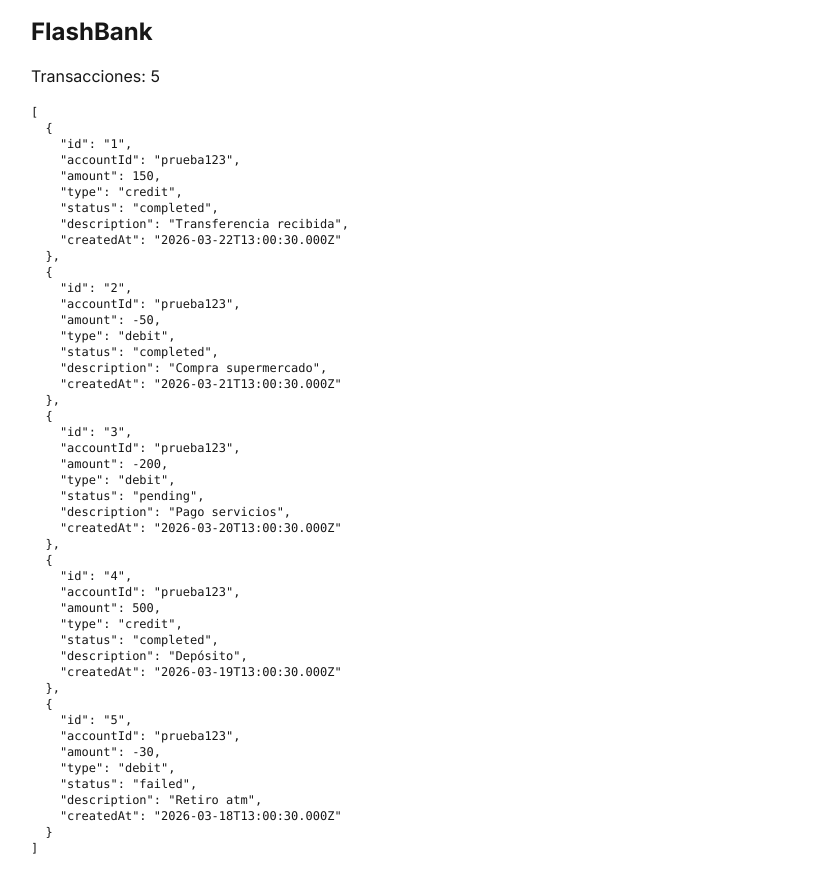
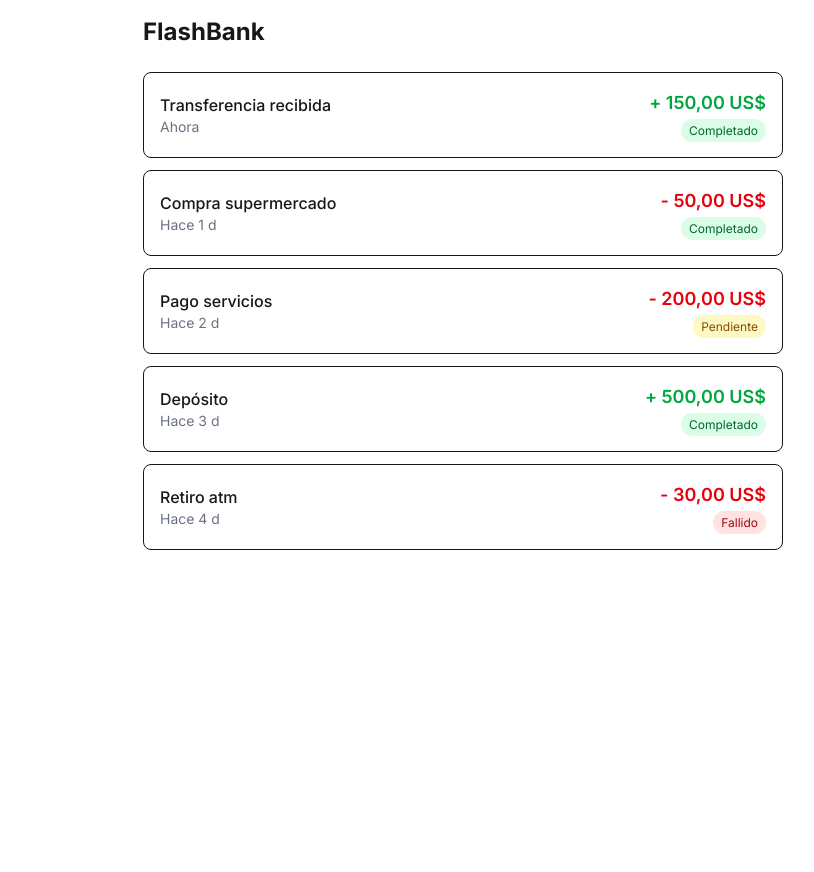
Before and after one commit to ltgabriel/flashbank-frontend, a Next.js app: page / in a window 1280 px wide. Shown: the whole page, without its empty margins (177-991 px from the left). After the commit the page ends 800 px from the top, so only its background shows below. Built offline with nearby package versions, Linux system fonts and the light colour scheme.

Commit message:
agrego componente transactionitem con un formato mas presentable

```diff
--- a/src/app/page.tsx
+++ b/src/app/page.tsx
@@ -1,18 +1,36 @@
 'use client'
 import Image from "next/image";
 import { useTransactionHistory } from '@/features/transactions/hooks/usetransactionhistory'
+import { TransactionItem } from '@/components/transaction-list/transactionItem'
 
 export default function Home() {
   const { transactions, isLoading, error } = useTransactionHistory({ accountId: 'prueba123' })
 
-  if (isLoading) return <div className="p-4">Cargando...</div>
-  if (error) return <div className="p-4 text-red-500">Error: {error.message}</div>
+  if (isLoading) return <div className="p-4 text-center">Cargando transacciones...</div>
+
+  if (error) return (
+    <div className="p-4 text-center text-red-500">
+      Error: {error.message}
+    </div>
+  )
 
   return (
-    <main className="p-4 max-w-4xl mx-auto">
-      <h1 className="text-2xl font-bold mb-4">FlashBank</h1>
-      <p>Transacciones: {transactions.length}</p>
-      <pre className="text-xs mt-4">{JSON.stringify(transactions, null, 2)}</pre>
+    <main className="p-4 max-w-2xl mx-auto">
+      <h1 className="text-2xl font-bold mb-6">FlashBank</h1>
+
+      <div className="space-y-3">
+        {transactions.map((tx) => (
+          <TransactionItem
+            key={tx.id}
+            id={tx.id}
+            amount={tx.amount}
+            type={tx.type}
+            status={tx.status}
+            description={tx.description}
+            createdAt={tx.createdAt}
+          />
+        ))}
+      </div>
     </main>
   )
 }
--- a/src/components/transaction-list/transactionItem.tsx
+++ b/src/components/transaction-list/transactionItem.tsx
@@ -0,0 +1,67 @@
+interface TransactionItemProps {
+  id: string
+  amount: number
+  type: 'credit' | 'debit'
+  status: 'pending' | 'completed' | 'failed'
+  description: string
+  createdAt: string
+}
+
+export function TransactionItem({ amount, type, status, description, createdAt }: TransactionItemProps) {
+  // Formatear monto
+  const formattedAmount = new Intl.NumberFormat('es-ES', {
+    style: 'currency',
+    currency: 'USD',
+  }).format(Math.abs(amount))
+
+  // Color según tipo
+  const amountColor = type === 'credit' ? 'text-green-600' : 'text-red-600'
+  const amountSign = type === 'credit' ? '+' : '-'
+
+  // Color según estado
+  const statusColors = {
+    pending: 'bg-yellow-100 text-yellow-800',
+    completed: 'bg-green-100 text-green-800',
+    failed: 'bg-red-100 text-red-800',
+  }
+
+  // Texto según estado
+  const statusText = {
+    pending: 'Pendiente',
+    completed: 'Completado',
+    failed: 'Fallido',
+  }
+
+  // Fecha relativa
+  const getRelativeTime = (date: string) => {
+    const now = new Date()
+    const then = new Date(date)
+    const diffMs = now.getTime() - then.getTime()
+    const diffMins = Math.floor(diffMs / 60000)
+    const diffHours = Math.floor(diffMs / 3600000)
+    const diffDays = Math.floor(diffMs / 86400000)
+
+    if (diffMins < 1) return 'Ahora'
+    if (diffMins < 60) return `Hace ${diffMins} min`
+    if (diffHours < 24) return `Hace ${diffHours} h`
+    return `Hace ${diffDays} d`
+  }
+
+  return (
+    <div className="flex items-center justify-between p-4 border rounded-lg hover:bg-gray-50">
+      <div className="flex-1">
+        <p className="font-medium">{description}</p>
+        <p className="text-sm text-gray-500">{getRelativeTime(createdAt)}</p>
+      </div>
+
+      <div className="text-right">
+        <p className={`text-lg font-semibold ${amountColor}`}>
+          {amountSign} {formattedAmount}
+        </p>
+        <span className={`text-xs px-2 py-1 rounded-full ${statusColors[status]}`}>
+          {statusText[status]}
+        </span>
+      </div>
+    </div>
+  )
+}
```
